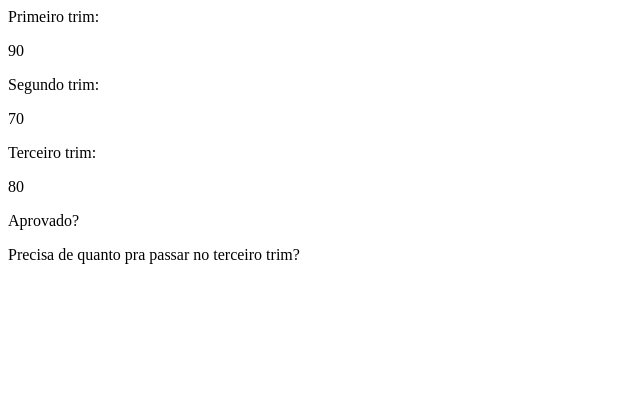
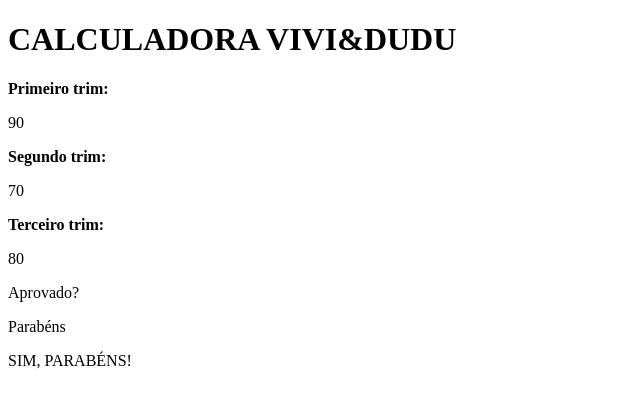
Before and after one commit to edudusanto/vi_du, a plain HTML site: page vi_edu/index.html in a window 1280 px wide. Shown: the whole page, without its empty margins (0-640 px from the left). Drawn offline with Linux system fonts and the light colour scheme.

Commit message:
Add files via upload

```diff
--- a/vi_edu/index.html
+++ b/vi_edu/index.html
@@ -3,16 +3,22 @@
 <head>
     <meta charset="UTF-8">
     <meta name="viewport" content="width=device-width, initial-scale=1.0">
-    <title>Document</title>
+    <title>CALCULADORA VIVI&DUDU</title>
 </head>
 <body>
-    <p1>Primeiro trim: </p><p class="tri1">90</p>
-    <p2>Segundo trim: </p><p class="tri2">70</p>
-    <p3>Terceiro trim: </p><p class="tri3">80</p>
-    <p4>Aprovado?</p>
-    <p5>Precisa de quanto pra passar no terceiro trim?</p>
-        <script scr="index.js">
+    <h1>CALCULADORA VIVI&DUDU</h1>
 
-        </script>
+    <p><b>Primeiro trim:</b><p class="tri1">90</p>
+    <p><b>Segundo trim: </b><p class="tri2">70</p>
+    <p><b>Terceiro trim: </b><p class="tri3">80</p>
+    <p>Aprovado?</b></p class="nota"></p>
+    <p>Parabéns</p><p class="Parabéns"></p>
+    <p class="resultado-final">SIM, PARABÉNS!</p>
+
+
+    <!--abaixo está vinculado o javascript-->
+    <script scr="index.js">
+
+    </script>
 </body>
 </html>
```
Also changed, not shown: vi_edu/index.js (+20 -17 lines).
